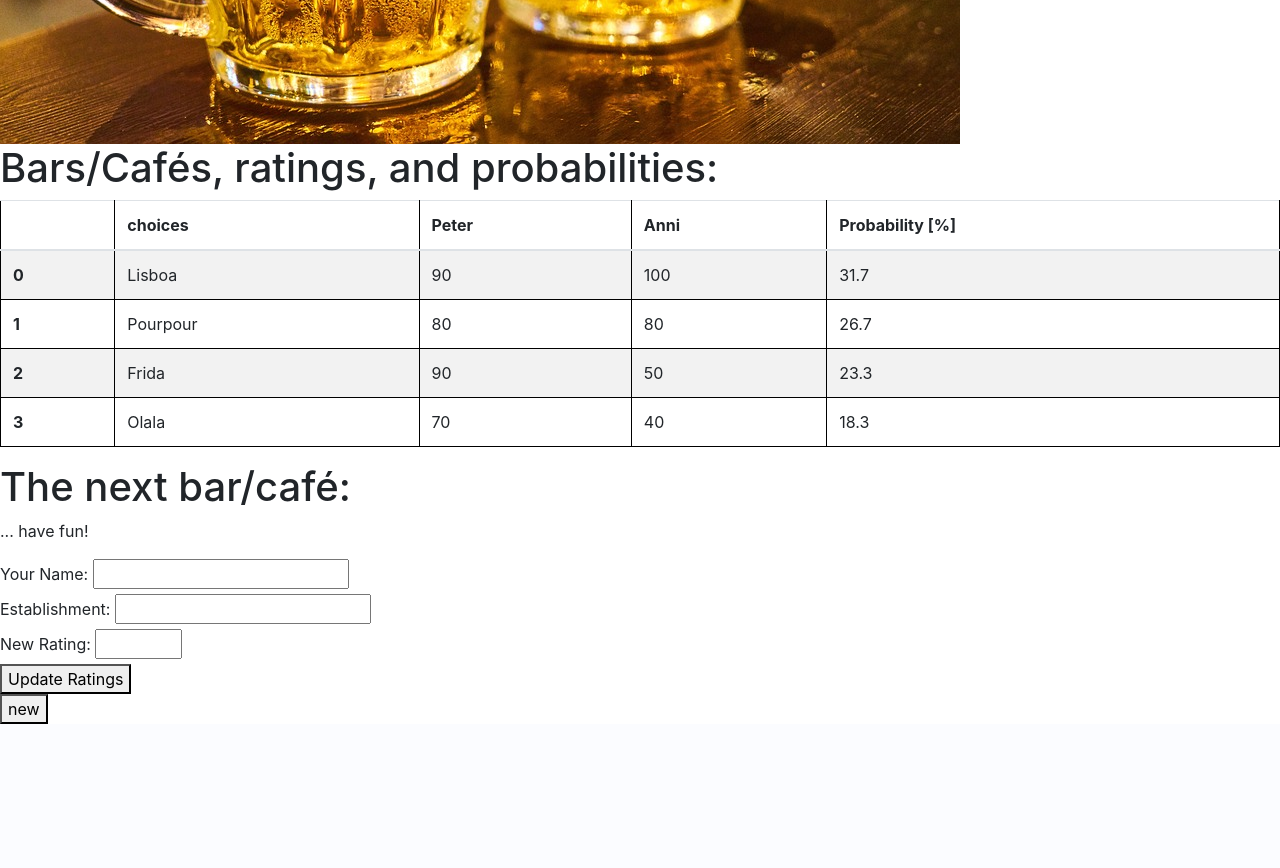
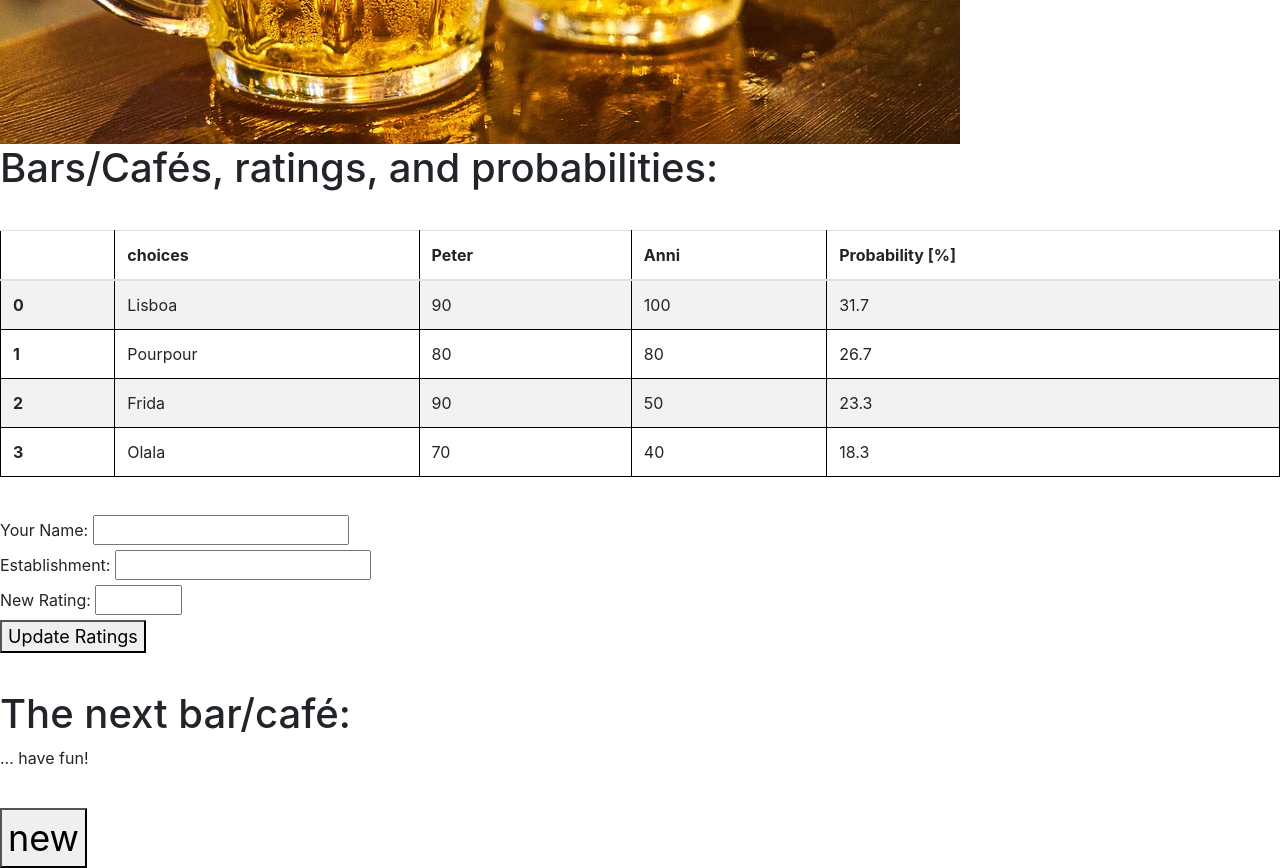
Before and after one commit to PeterSteiglechner/next-bar, a Flask app: page / in a window 1280 px wide. Shown: the part 496-1364 px from the top of the page. Before the commit the page ends 1220 px from the top, so only its background shows below. Run offline with Flask 3, Linux system fonts and the light colour scheme; some libraries are stand-ins or nearby versions.

Commit message:
prettify html

```diff
--- a/templates/index.html
+++ b/templates/index.html
@@ -12,6 +12,15 @@
             border: 1px solid black;
             padding: 0px;
         }
+        body, p  {
+            font-size: 16px;
+        }
+        button{
+            font-size: 18px;
+        }
+        .large-button {
+            font-size: 36px;
+        }
     </style>
 </head>
 <body>
@@ -21,22 +30,13 @@
     <h1>Bars/Cafés, ratings, and probabilities:</h1>
 
 
-    <div id="ratingsTable">
+    <div style="margin-top: 1cm;margin-bottom: 1cm;" id="ratingsTable">
         {{ probs | safe }}
     </div>
 
 
-    <h1> The next bar/café:
-
-    <span id="selected">{{ selected }}</span>
-
-    </h1>
-
-    <p>... have fun!</p>
-
-
     <!-- Form for user input -->
-    <form id="updateRatingsForm">
+    <form style="margin-bottom: 1cm;" id="updateRatingsForm">
         <label for="userName">Your Name:</label>
         <input type="text" id="userName" name="userName" required>
         <br>
@@ -50,7 +50,19 @@
     </form>
 
 
-    <button onclick="rerun()">new</button>
+
+    <h1> The next bar/café:
+
+    <span id="selected">{{ selected }}</span>
+
+
+    </h1>
+
+    <p>... have fun!</p>
+
+    <div style="margin-top: 1cm;" > </div>
+
+    <button class="large-button" onclick="rerun()">new</button>
 
     <script>
         function rerun() {
```
